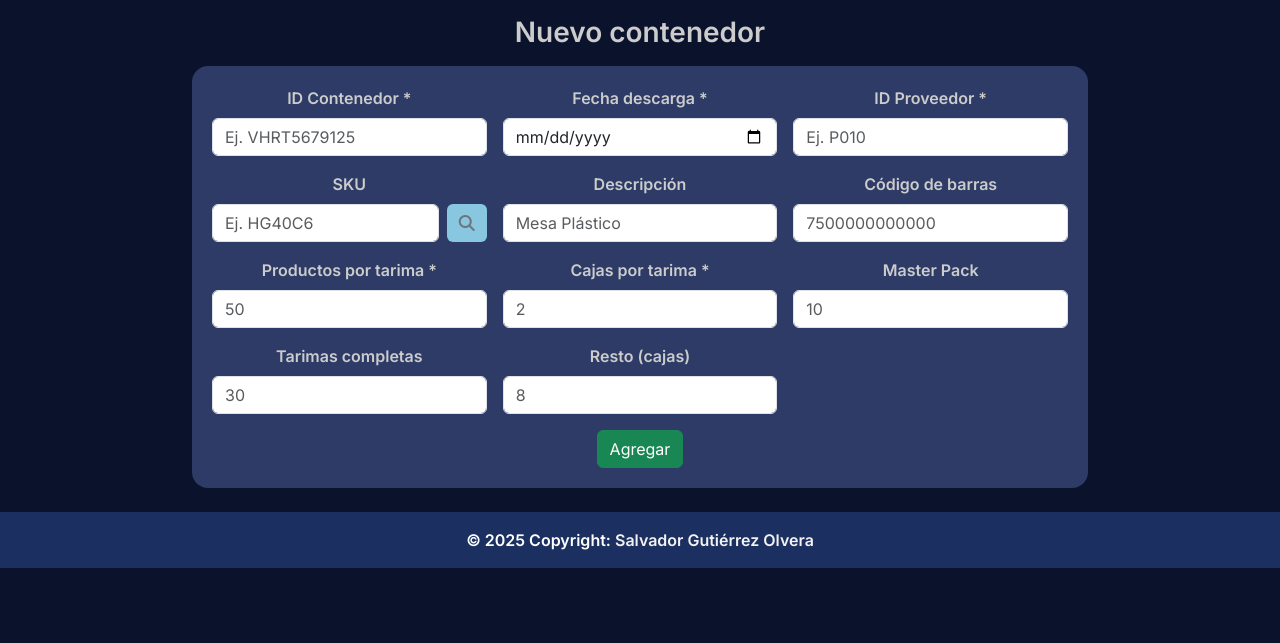
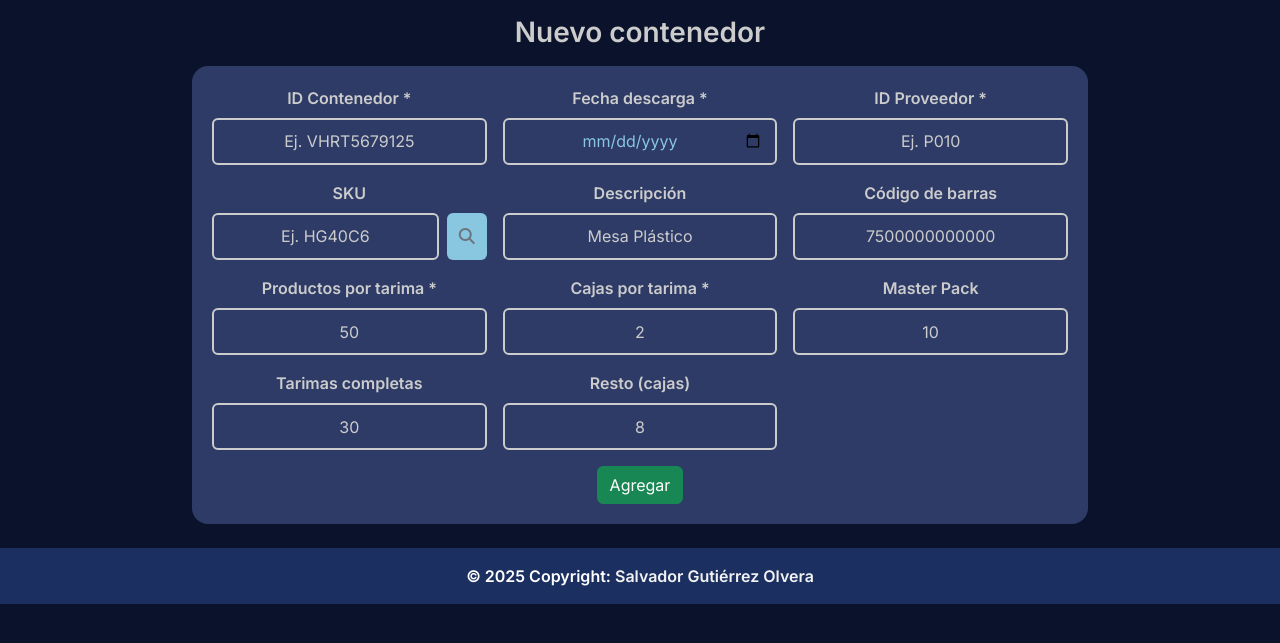
Before and after one commit to Salvador-97/Inbound_Manager-Web, a Flask app: page /contenedores/arrivo in a window 1280 px wide. Shown: the part 56-699 px from the top of the page. Run offline with Flask 3, Linux system fonts and the light colour scheme; style sheets or scripts are compiled from the project's sources; some libraries are stand-ins or nearby versions.

Commit message:
fix(Nuevo order carpetas)

```diff
--- a/app/static/styles/sass/home.scss
+++ b/app/static/styles/sass/home.scss
@@ -1,6 +1,6 @@
-@use "tablas";
-@use "inputBuscar";
-@use "colores";
+@use "tools/tablas";
+@use "tools/inputBuscar";
+@use "tools/colores";
 
 body {
   // background: #E8EBF2;
--- a/app/templates/contenedores/arrivo.html
+++ b/app/templates/contenedores/arrivo.html
@@ -7,21 +7,21 @@
         <div class="row g-3">
             <div class="input-form col-12 col-md-6 col-lg-4">
                 <label>ID Contenedor *</label>
-                <input type="text" class="form-control" placeholder="Ej. VHRT5679125" name="id_ctn" form="form-ctn">
+                <input type="text" class="form-control input-estilo" placeholder="Ej. VHRT5679125" name="id_ctn" form="form-ctn">
             </div>
             <div class="input-form col-12 col-md-6 col-lg-4">
                 <label>Fecha descarga *</label>
-                <input type="date" class="form-control" form="form-ctn" name="fecha_descarga" placeholder="DD/MM/AAAA">
+                <input type="date" class="form-control input-estilo" form="form-ctn" name="fecha_descarga" placeholder="DD/MM/AAAA">
             </div>
             <div class="input-form col-12 col-md-6 col-lg-4">
                 <label>ID Proveedor *</label>
-                <input type="text" class="form-control" placeholder="Ej. P010" name="id_proveedor" form="form-ctn">
+                <input type="text" class="form-control input-estilo" placeholder="Ej. P010" name="id_proveedor" form="form-ctn">
             </div>
             <div class="input-form col-12 col-md-6 col-lg-4">
                 <label>SKU</label>
                 <form action="/contenedores/arrivo" method="GET" id="form-sku">
                     <div class="input-form-append input-buscar">
-                        <input type="text" class="form-control" placeholder="Ej. HG40C6" id="sku_producto"
+                        <input type="text" class="form-control input-estilo" placeholder="Ej. HG40C6" id="sku_producto"
                             name="sku_producto">
                         <button class="btn btn-outline-secondary btn-busqueda" title="buscar" type="submit"
                             id="button-addon2" form="form-sku">
@@ -32,31 +32,31 @@
             </div>
             <div class="input-form col-12 col-md-6 col-lg-4">
                 <label>Descripción</label>
-                <input type="text" class="form-control" placeholder="Mesa Plástico" name="nombre" form="form-ctn">
+                <input type="text" class="form-control input-estilo" placeholder="Mesa Plástico" name="nombre" form="form-ctn">
             </div>
             <div class="input-form col-12 col-md-6 col-lg-4">
                 <label>Código de barras</label>
-                <input type="text" class="form-control" placeholder="7500000000000" name="codigoBarras" form="form-ctn">
+                <input type="text" class="form-control input-estilo" placeholder="7500000000000" name="codigoBarras" form="form-ctn">
             </div>
             <div class="input-form col-12 col-md-6 col-lg-4">
                 <label>Productos por tarima *</label>
-                <input type="text" class="form-control" min="1" placeholder="50" name="piezas" form="form-ctn">
+                <input type="text" class="form-control input-estilo" min="1" placeholder="50" name="piezas" form="form-ctn">
             </div>
             <div class="input-form col-12 col-md-6 col-lg-4">
                 <label>Cajas por tarima *</label>
-                <input type="text" class="form-control" min="1" placeholder="2" name="cajas" form="form-ctn">
+                <input type="text" class="form-control input-estilo" min="1" placeholder="2" name="cajas" form="form-ctn">
             </div>
             <div class="input-form col-12 col-md-6 col-lg-4">
                 <label>Master Pack</label>
-                <input type="text" class="form-control" min="0" placeholder="10" name="masterPack" form="form-ctn">
+                <input type="text" class="form-control input-estilo" min="0" placeholder="10" name="masterPack" form="form-ctn">
             </div>
             <div class="input-form col-12 col-md-6 col-lg-4">
                 <label>Tarimas completas</label>
-                <input type="text" class="form-control" min="0" placeholder="30" name="no_tarimas" form="form-ctn">
+                <input type="text" class="form-control input-estilo" min="0" placeholder="30" name="no_tarimas" form="form-ctn">
             </div>
             <div class="input-form col-12 col-md-6 col-lg-4">
                 <label>Resto (cajas)</label>
-                <input type="text" class="form-control" min="0" placeholder="8" name="resto" form="form-ctn">
+                <input type="text" class="form-control input-estilo" min="0" placeholder="8" name="resto" form="form-ctn">
             </div>
             <div class="container text-center px-0 pt-3 span-input">
                 <form action="/contenedores/arrivo" method="POST" id="form-ctn">
```
Also changed, not shown: app/static/styles/sass/tools/_colores.scss (renamed from app/static/styles/sass/_colores.scss), app/static/styles/sass/tools/_inputBuscar.scss (renamed from app/static/styles/sass/_inputBuscar.scss), app/static/styles/sass/tools/_tablas.scss (renamed from app/static/styles/sass/_tablas.scss), 1 other file.
